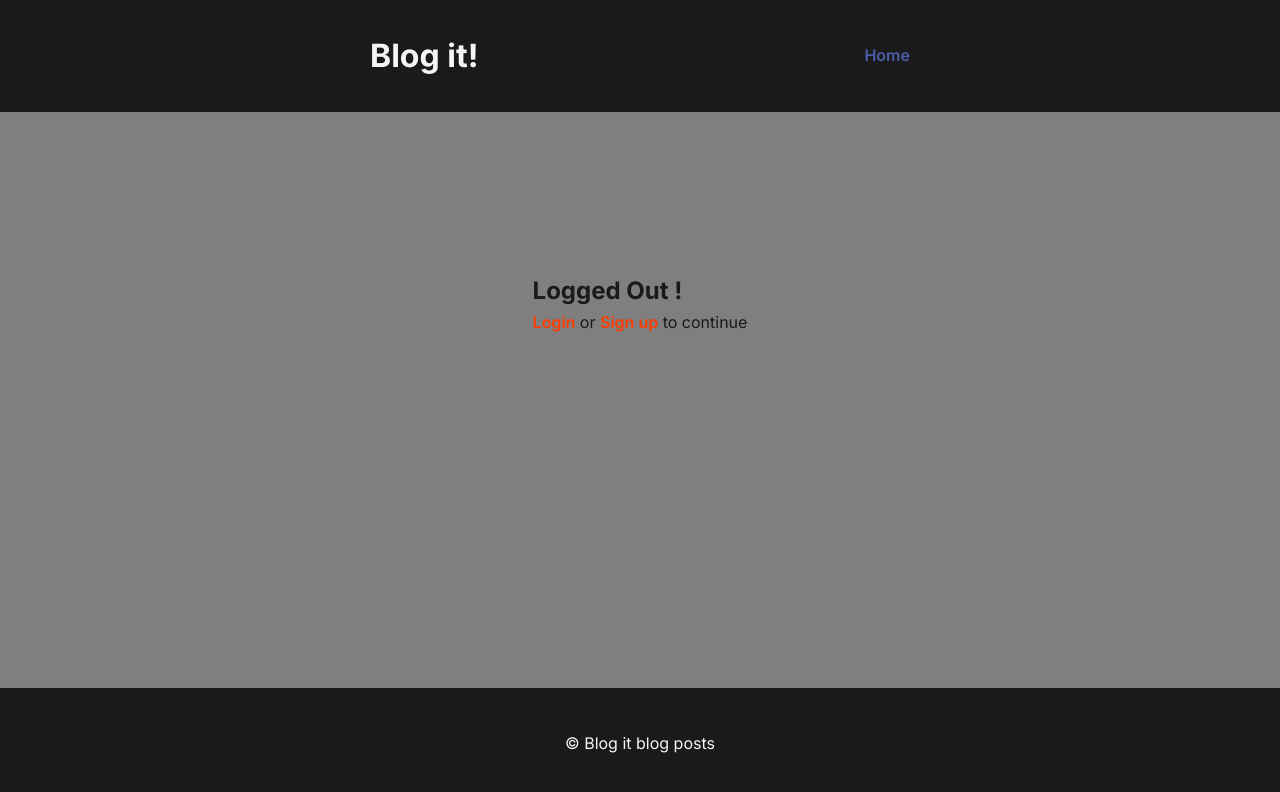
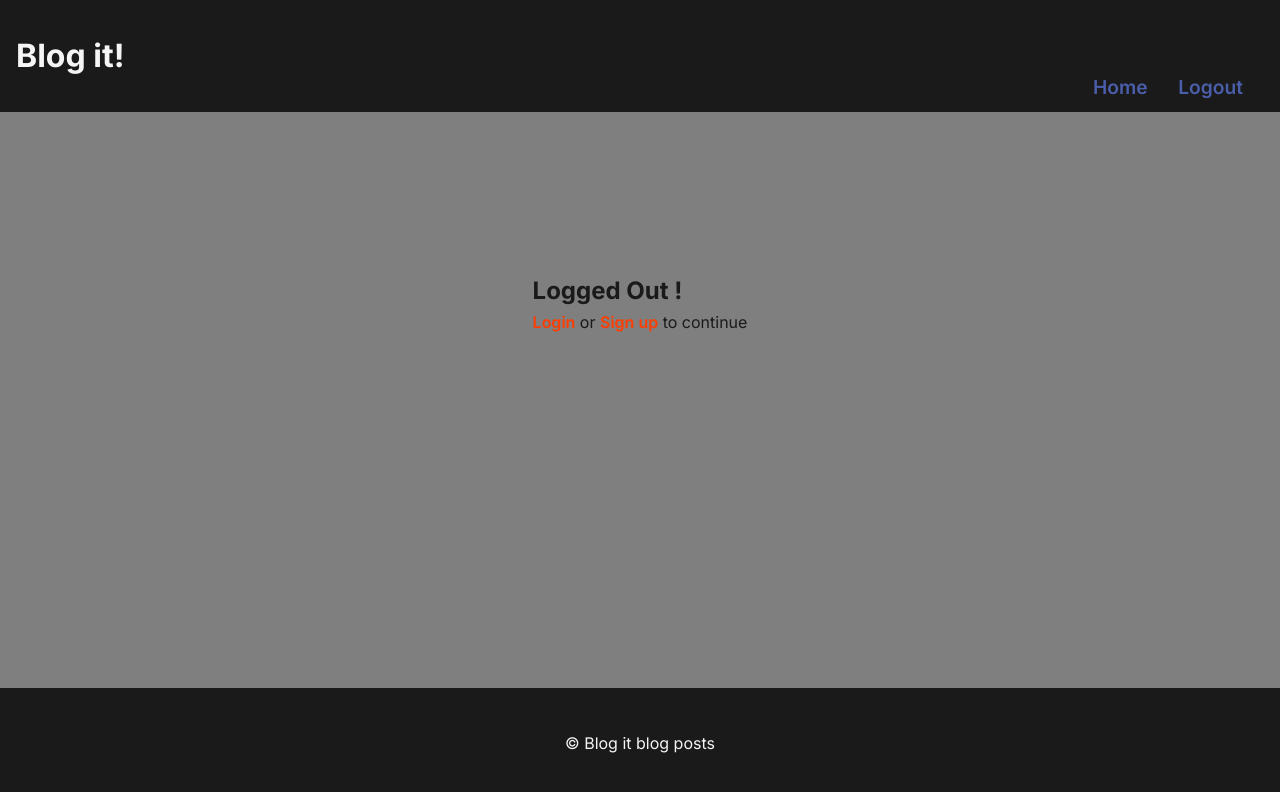
Before and after one commit to Shay-Webdev/blog-api-frontend-user, a React (Vite) app: page /nologin in a window 1280 px wide. Shown: the top 792 px of the page. Built offline with nearby package versions, Linux system fonts and the light colour scheme.

Commit message:
Feature: loading & ui change

```diff
--- a/src/Pages/LoadingPage/LoadingPage.module.css
+++ b/src/Pages/LoadingPage/LoadingPage.module.css
@@ -2,7 +2,7 @@
 
 .loadingpage_container {
   min-width: 100%;
-  min-height: 100vh;
+  min-height: 100%;
 
   background-color: var(--soft-white) 00;
   display: flex;
--- a/src/Pages/Login/Login.tsx
+++ b/src/Pages/Login/Login.tsx
@@ -19,7 +19,7 @@ const loginSchema = z.object({
 type loginCredentials = z.infer<typeof loginSchema>;
 
 const Login = () => {
-  //  const navigate = useNavigate();
+  const navigate = useNavigate();
   const loginUrl = urlPaths.sessionUrl.login;
   const { showBoundary } = useErrorBoundary();
 
@@ -42,8 +42,8 @@ const Login = () => {
       const accessToken = response.data.token;
       setLocalItem("refreshToken", refreshToken);
       setLocalItem("accessToken", accessToken);
-      console.log(`tokens in login : `, refreshToken, accessToken)
-
+      console.log(`tokens in login : `, refreshToken, accessToken);
+      navigate("/");
 
       return response;
     } catch (error) {
--- a/src/Pages/MyLink/MyLink.tsx
+++ b/src/Pages/MyLink/MyLink.tsx
@@ -6,15 +6,28 @@ type myLinkProps = {
   children: React.ReactNode;
   activeColor: string;
   inactiveColor: string;
+  activeBGColor: string;
+  inactiveBGColor: string;
   To: string;
 };
 const CustomNavLink = (props: myLinkProps) => {
-  const { activeColor, inactiveColor, children, To } = props;
+  const {
+    activeColor,
+    inactiveColor,
+    children,
+    To,
+    activeBGColor,
+    inactiveBGColor,
+  } = props;
   return (
     <NavLink
       to={To}
       style={({ isActive }) => ({
         color: isActive ? activeColor : inactiveColor,
+        backgroundColor: isActive ? activeBGColor : inactiveBGColor,
+        borderTopLeftRadius: "16px",
+        borderTopRightRadius:'16px',
+        padding: ".5em",
       })}
     >
       {children}
@@ -29,6 +42,8 @@ const MyNavLink = (props: Pick<myLinkProps, "To" | "children">) => {
       To={To}
       activeColor="var(--glowing-red)"
       inactiveColor="var(--cool-gray)"
+      activeBGColor="var(--medium-gray)"
+      inactiveBGColor="var(--dark-charcoal)"
     >
       {children}
     </CustomNavLink>
--- a/src/components/Header/Header.module.css
+++ b/src/components/Header/Header.module.css
@@ -7,7 +7,19 @@
   background-color: var(--dark-charcoal);
   color: var(--soft-white);
   display: flex;
-  justify-content: space-evenly;
+  justify-content: space-between;
   align-items: center;
   gap: 1em;
+  padding-left: 1em;
+  padding-right: 1em;
 }
+
+.header_nav {
+  display: flex;
+  justify-content: space-evenly;
+  align-items: end;
+  align-self: end;
+  min-width: 10em;
+  font-weight: bolder;
+  font-size: larger;
+}
--- a/src/components/Header/Header.tsx
+++ b/src/components/Header/Header.tsx
@@ -4,7 +4,10 @@ function Header() {
   return (
     <header className={styles.header}>
       <h1>Blog it!</h1>
-      <MyNavLink To="/">Home</MyNavLink>
+      <nav className={styles.header_nav}>
+        <MyNavLink To="/">Home</MyNavLink>
+        <MyNavLink To="logout">Logout</MyNavLink>
+      </nav>
     </header>
   );
 }
```
